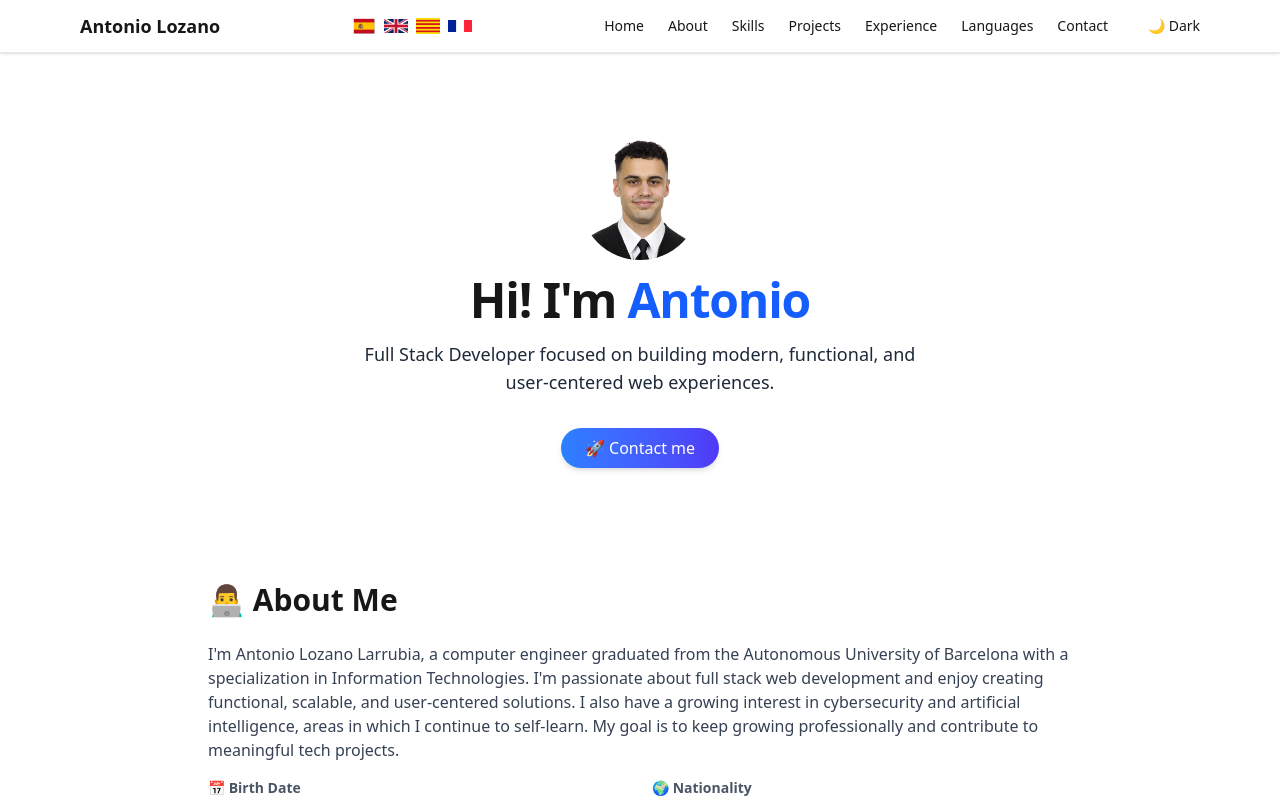
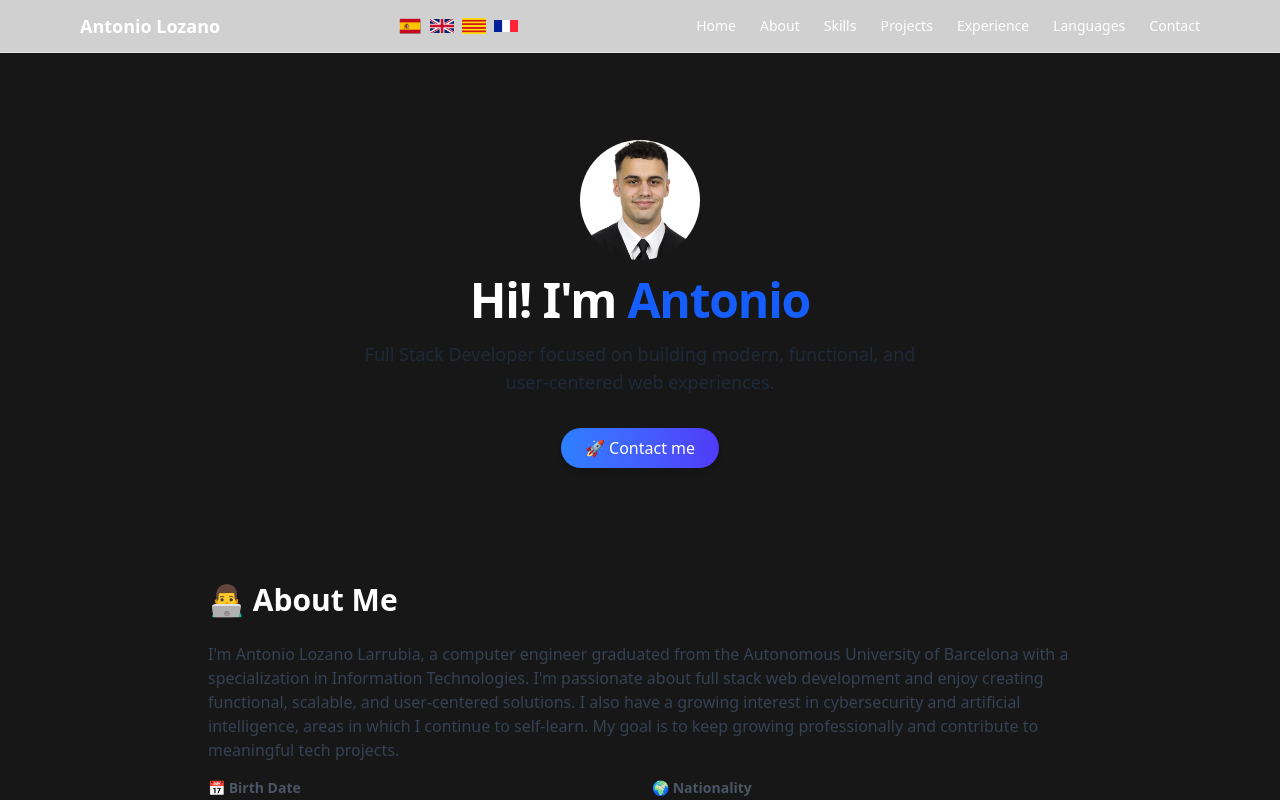
Before and after one commit to AntonioLoLa/MyPortfolio, a Next.js app: page /en in a window 1280 px wide. Shown: the top 800 px of the page. Built offline with nearby package versions, Linux system fonts and the light colour scheme.

Commit message:
Eliminado el cambio de oscuro-claro

```diff
--- a/src/app/[locale]/layout.tsx
+++ b/src/app/[locale]/layout.tsx
@@ -2,7 +2,7 @@ import '../globals.css';
 import {NextIntlClientProvider, hasLocale} from 'next-intl';
 import {notFound} from 'next/navigation';
 import {routing} from '@/i18n/routing';
-import {ThemeWrapper} from '@/app/components/ThemeWrapper';
+
 
 export default async function LocaleLayout({
   children,
@@ -18,10 +18,10 @@ export default async function LocaleLayout({
   }
 
   return (
-    <ThemeWrapper locale={locale}>
-      <NextIntlClientProvider>
-        {children}
-      </NextIntlClientProvider>
-    </ThemeWrapper>
+    <html lang={locale}>
+    <body>
+      <NextIntlClientProvider>{children}</NextIntlClientProvider>
+    </body>
+  </html>
   );
 }
--- a/src/app/components/Navbar.tsx
+++ b/src/app/components/Navbar.tsx
@@ -1,16 +1,12 @@
 "use client";
 
 import Link from "next/link";
-import { useTheme } from "next-themes";
-import { useEffect, useState } from "react";
+
 import { useTranslations } from "next-intl";
 import LanguageSwitcher from "./LanguageSwitcher";
 
 export default function Navbar() {
   const t = useTranslations("navbar");
-  const { theme, setTheme } = useTheme();
-  const [mounted, setMounted] = useState(false);
-  useEffect(() => setMounted(true), []);
 
   const navItems: { label: string; href: string }[] = t.raw("items");
 
@@ -26,15 +22,6 @@ export default function Navbar() {
               {item.label}
             </Link>
           ))}
-
-          {mounted && (
-            <button
-              onClick={() => setTheme(theme === "dark" ? "light" : "dark")}
-              className="text-sm bg-transparent border-none text-inherit hover:underline cursor-pointer ml-4"
-            >
-              {theme === "dark" ? t("theme.light") : t("theme.dark")}
-            </button>
-          )}
         </div>
       </div>
     </nav>
--- a/src/app/components/ThemeWrapper.tsx
+++ /dev/null
@@ -1,22 +0,0 @@
-// src/components/ThemeWrapper.tsx
-'use client';
-
-import {ThemeProvider} from 'next-themes';
-
-export function ThemeWrapper({
-  children,
-  locale
-}: {
-  children: React.ReactNode;
-  locale: string;
-}) {
-  return (
-    <html lang={locale} suppressHydrationWarning>
-      <body>
-        <ThemeProvider attribute="class" defaultTheme="system" enableSystem>
-          {children}
-        </ThemeProvider>
-      </body>
-    </html>
-  );
-}
--- a/src/app/globals.css
+++ b/src/app/globals.css
@@ -1,13 +1,14 @@
+/* globals.css */
 @import "tailwindcss";
 
 :root {
-  --background: #ffffff;
-  --foreground: #171717;
+  --background: #171717;
+  --foreground: #ffffff;
 }
 
 .dark {
-  --background: #0a0a0a;
-  --foreground: #ededed;
+  --background: #ededed;
+  --foreground: #0a0a0a;
 }
 
 body {
```
